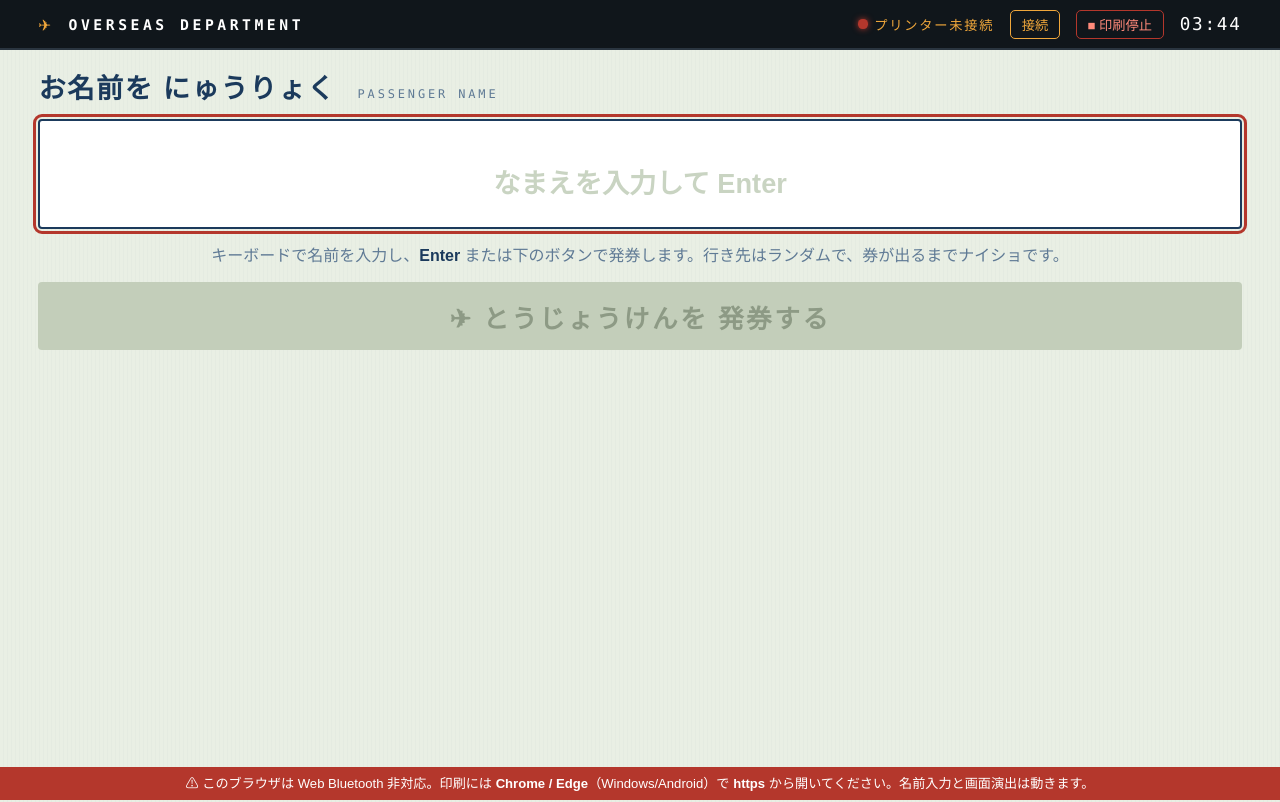
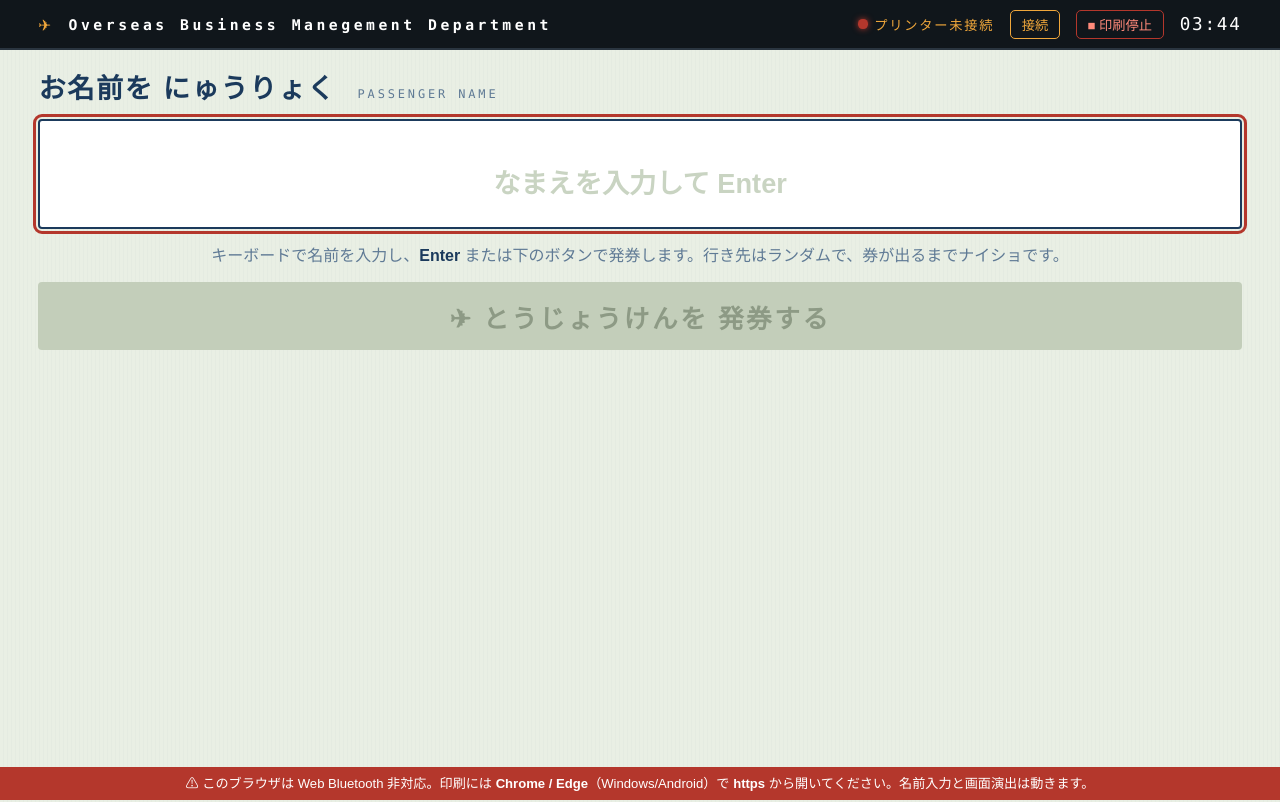
Before and after one commit to ken5yukita/Check-in, a plain HTML site: page checkin-kiosk.html in a window 1280 px wide. Drawn offline with Linux system fonts and the light colour scheme.

Commit message:
Update checkin-kiosk.html

```diff
--- a/checkin-kiosk.html
+++ b/checkin-kiosk.html
@@ -3,7 +3,7 @@
 <head>
 <meta charset="utf-8">
 <meta name="viewport" content="width=device-width, initial-scale=1, maximum-scale=1, user-scalable=no">
-<title>チェックインカウンター｜Overseas department</title>
+<title>チェックインカウンター｜Overseas Business Manegement Department</title>
 <style>
 :root{
   --stock:#e9efe4; --stock-2:#dbe4d3; --ink:#1b3a5c; --ink-soft:#5f7a95;
@@ -154,7 +154,7 @@ body[data-step="1"] #s1{display:flex}
 
 <div class="board">
   <span class="plane">✈</span>
-  <span class="div-name">OVERSEAS DEPARTMENT</span>
+  <span class="div-name">Overseas Business Manegement Department</span>
   <span class="spacer"></span>
   <span class="pstat"><span class="pdot" id="pdot"></span><span id="pstat">プリンター未接続</span></span>
   <button class="pbtn amber" id="connectBtn">接続</button>
```
